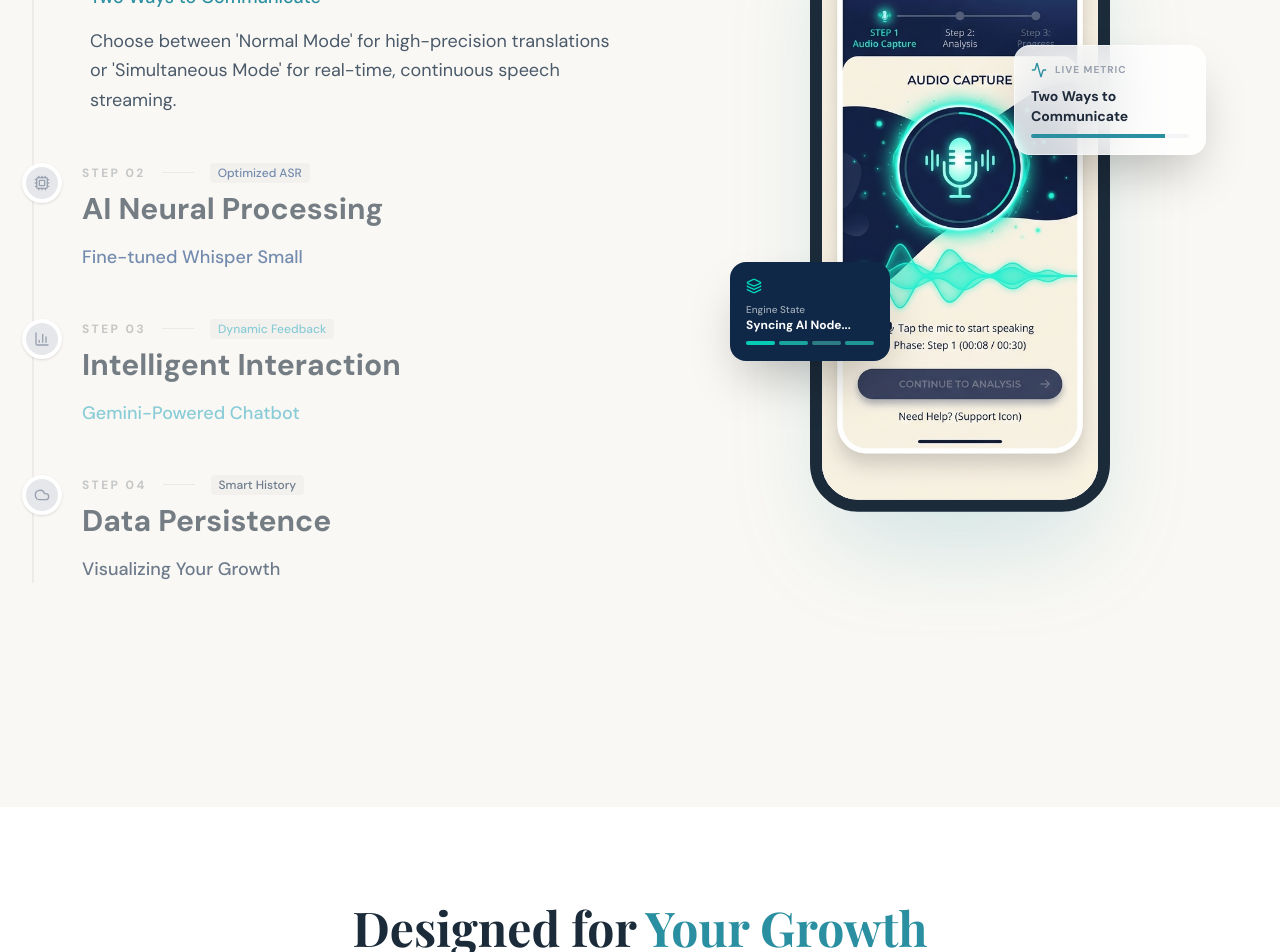
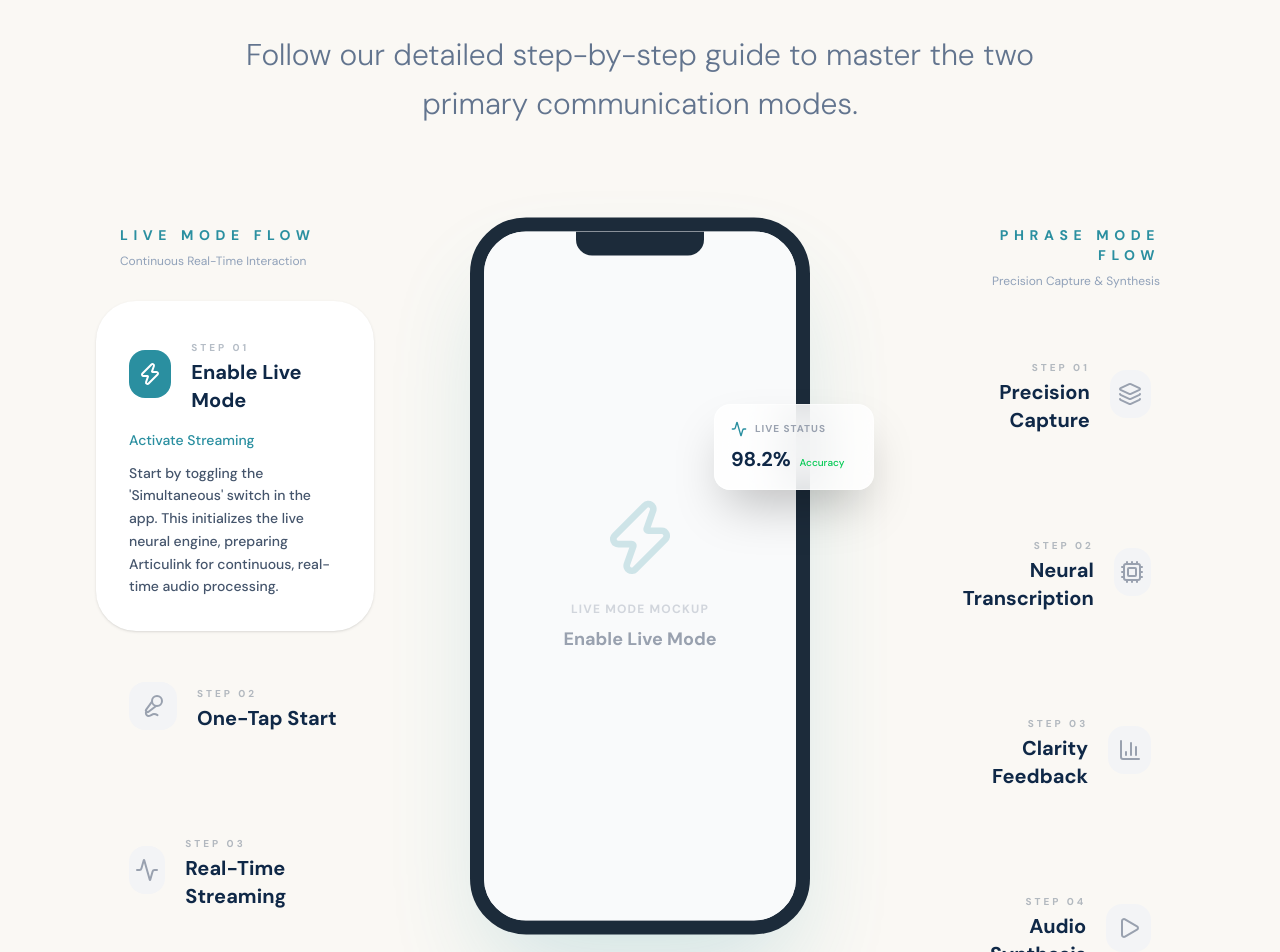
Before and after one commit to Eybri/articulink-ads, a Next.js app: page /how-it-works in a window 1280 px wide. Shown: the part 1020-1972 px from the top of the page. Built offline with nearby package versions, Linux system fonts and the light colour scheme.

Commit message:
feat: add interactive tutorial page for Live and Phrase modes

```diff
--- a/src/app/how-it-works/page.tsx
+++ b/src/app/how-it-works/page.tsx
@@ -16,61 +16,107 @@ const C = {
   accent: "#FF6B6B",
 };
 
-const steps = [
+const liveSteps = [
+  {
+    icon: Zap,
+    title: "Enable Live Mode",
+    short: "Activate Streaming",
+    desc: "Start by toggling the 'Simultaneous' switch in the app. This initializes the live neural engine, preparing Articulink for continuous, real-time audio processing.",
+    color: "#2A8FA0",
+    tech: "Step 01"
+  },
   {
     icon: Mic2,
-    title: "Capture & Select",
-    short: "Two Ways to Communicate",
-    desc: "Choose between 'Normal Mode' for high-precision translations or 'Simultaneous Mode' for real-time, continuous speech streaming.",
-    image: "/images/step1.png",
+    title: "One-Tap Start",
+    short: "Hands-Free Flow",
+    desc: "Simply tap the microphone icon once to begin. Unlike Phrase mode, you don't need to hold or tap again for every sentence—just speak naturally as you would in a normal conversation.",
+    color: "#1A4480",
+    tech: "Step 02"
+  },
+  {
+    icon: Activity,
+    title: "Real-Time Streaming",
+    short: "3-Second Intervals",
+    desc: "Our AI processes your voice in rapid 3-second segments. You'll see the transcription appear instantly on the screen as the engine captures every phonetic nuance without delay.",
+    color: "#3DAFC4",
+    tech: "Step 03"
+  },
+  {
+    icon: Globe,
+    title: "Bilingual Intelligence",
+    short: "Tagalog-English Sync",
+    desc: "The system automatically detects whether you're speaking Tagalog or English. It provides fluid, context-aware transcriptions that adapt to your natural code-switching patterns.",
     color: "#2A8FA0",
-    tech: "Dual-Mode Input"
+    tech: "Step 04"
+  },
+  {
+    icon: CheckCircle2,
+    title: "End & Save",
+    short: "Instant Persistence",
+    desc: "Tap the microphone one last time to end the session. Your entire conversation is instantly saved to your history, allowing you to review your clarity metrics later.",
+    color: "#0F2847",
+    tech: "Step 05"
+  }
+];
+
+const phraseSteps = [
+  {
+    icon: Layers,
+    title: "Precision Capture",
+    short: "Record Full Phrases",
+    desc: "Use Phrase Mode for high-accuracy transactions. Tap the microphone and speak a complete sentence or phrase. This mode focuses on maximum phonetic clarity and spelling precision.",
+    color: "#1A4480",
+    tech: "Step 01"
   },
   {
     icon: Cpu,
-    title: "AI Neural Processing",
-    short: "Fine-tuned Whisper Small",
-    desc: "Our backend leverages a fine-tuned Whisper Small model optimized for ASR, providing rapid and precise phonetic transcription for any speaker.",
-    image: "/images/step2.png",
-    color: "#1A4480",
-    tech: "Optimized ASR"
+    title: "Neural Transcription",
+    short: "Whisper Optimization",
+    desc: "Tap the mic again to stop recording. Our fine-tuned Whisper Small model then performs a deep analysis of your speech, generating a highly accurate text output in seconds.",
+    color: "#2A8FA0",
+    tech: "Step 02"
   },
   {
     icon: BarChart3,
-    title: "Intelligent Interaction",
-    short: "Gemini-Powered Chatbot",
-    desc: "Engage with our Gemini-powered chatbot to translate text or refine your communication. Click 'Speak' in Normal mode to master pronunciation.",
-    image: "/images/step3.png",
+    title: "Clarity Feedback",
+    short: "WER & Accuracy Metrics",
+    desc: "Instantly view your Word Error Rate (WER) and clarity score. The app provides visual feedback on which parts of your phrase were articulated clearly and where you can improve.",
     color: "#3DAFC4",
-    tech: "Dynamic Feedback"
+    tech: "Step 03"
+  },
+  {
+    icon: Play,
+    title: "Audio Synthesis",
+    short: "The 'Speak' Button",
+    desc: "Once transcribed, click the large 'Speak' button. Articulink will play back your phrase with perfect articulation, acting as your vocal proxy in shops or official appointments.",
+    color: "#1A4480",
+    tech: "Step 04"
   },
   {
     icon: Cloud,
-    title: "Data Persistence",
-    short: "Visualizing Your Growth",
-    desc: "Every session is securely saved, allowing the AI to learn your speech patterns and provide personalized clarity metrics over time.",
-    image: "/images/step4.png",
+    title: "Dashboard Sync",
+    short: "Long-term Tracking",
+    desc: "Every phrase is logged into your personal growth dashboard. Track how your accuracy improves over time across different categories like 'Daily Essentials' or 'Medical'.",
     color: "#0F2847",
-    tech: "Smart History"
+    tech: "Step 05"
   }
 ];
 
 
 export default function HowItWorks() {
-  const [activeStep, setActiveStep] = useState(0);
+  const [activeSide, setActiveSide] = useState<"live" | "phrase">("live");
+  const [activeIndex, setActiveIndex] = useState(0);
   const [isMounted, setIsMounted] = useState(false);
 
   useEffect(() => {
     setIsMounted(true);
-    const interval = setInterval(() => {
-      // Auto-advance or some interaction? Let's leave it manual for now but maybe add a subtle hint.
-    }, 5000);
-    return () => clearInterval(interval);
   }, []);
+
+  const activeStep = activeSide === "live" ? liveSteps[activeIndex] : phraseSteps[activeIndex];
 
   return (
     <main className="min-h-screen pt-20 overflow-hidden" style={{ backgroundColor: C.cream }}>
-      {/* Hero Section with Dynamic Background */}
+      {/* Hero Section */}
       <section className="relative py-32 overflow-hidden" style={{ backgroundColor: C.deepNavy }}>
         <div className="absolute inset-0 opacity-10">
           <div className="absolute top-0 left-0 w-full h-full bg-[radial-gradient(circle_at_50%_50%,#3DAFC4,transparent_70%)]" />
@@ -99,7 +145,6 @@ export default function HowItWorks() {
           </motion.div>
         </div>
 
-        {/* Decorative Wave at Bottom */}
         <div className="absolute bottom-0 left-0 w-full overflow-hidden leading-[0]">
           <svg viewBox="0 0 1200 120" preserveAspectRatio="none" className="relative block w-[calc(100%+1.3px)] h-20 fill-[#FAF8F4]">
             <path d="M321.39,56.44c58-10.79,114.16-30.13,172-41.86,82.39-16.72,168.19-17.73,250.45-.39C823.78,31,906.67,72,985.66,92.83c70.05,18.48,146.53,26.09,214.34,3V120H0V95.8C58.47,106.34,124.93,103,184.7,93,243.83,83.1,289.44,68.45,321.39,56.44Z"></path>
@@ -107,158 +152,151 @@ export default function HowItWorks() {
         </div>
       </section>
 
-      {/* The Journey Section */}
-      <section className="py-32 relative mb-20">
-        <div className="max-w-7xl mx-auto px-4 sm:px-6 lg:px-8">
-          <div className="flex flex-col lg:flex-row gap-16 items-start">
+      {/* The Journey Section - Full Width Immersive Tutorial */}
+      <section className="py-32 relative mb-20 overflow-visible">
+        <div className="w-full px-6 sm:px-12 lg:px-24">
+          <div className="text-center mb-24">
+            <h2 className="text-4xl md:text-8xl font-bold text-[#0F2847] mb-8" style={{ fontFamily: "var(--font-playfair), serif" }}>
+              How to Use <span className="text-[#2A8FA0]">Articulink</span>
+            </h2>
+            <p className="text-xl md:text-3xl text-slate-500 max-w-4xl mx-auto font-light leading-relaxed">
+              Follow our detailed step-by-step guide to master the two primary communication modes.
+            </p>
+          </div>
 
-            {/* Left: The Roadmap */}
-            <div className="w-full lg:w-1/2 sticky top-32">
-              <div className="relative pl-12 border-l-2 border-black/5 space-y-12">
-                {steps.map((step, i) => (
-                  <motion.div
-                    key={i}
-                    onMouseEnter={() => setActiveStep(i)}
-                    onClick={() => setActiveStep(i)}
-                    initial={{ opacity: 0, x: -20 }}
-                    whileInView={{ opacity: 1, x: 0 }}
-                    transition={{ delay: i * 0.1 }}
-                    className={`relative group cursor-pointer transition-all duration-500`}
-                  >
-                    {/* Circle Indicator on Line */}
-                    <div className={`absolute -left-[3.75rem] top-0 w-10 h-10 rounded-full border-4 border-white flex items-center justify-center transition-all duration-500 shadow-sm ${activeStep === i ? "scale-125 z-10" : "scale-100 bg-gray-100"
-                      }`}
-                      style={{ backgroundColor: activeStep === i ? step.color : "#E5E7EB" }}
-                    >
-                      <step.icon className={`w-4 h-4 transition-colors ${activeStep === i ? "text-white" : "text-gray-400"}`} />
+          <div className="grid lg:grid-cols-[2fr_auto_2fr] gap-8 xl:gap-24 items-start">
+            {/* Left Column: Live Mode Process */}
+            <div className="space-y-4 order-2 lg:order-1 w-full">
+              <div className="mb-8 px-6">
+                <h3 className="text-sm font-bold uppercase tracking-[0.4em] text-[#2A8FA0]">Live Mode Flow</h3>
+                <p className="text-xs text-slate-400 mt-2">Continuous Real-Time Interaction</p>
+              </div>
+              {liveSteps.map((step, i) => (
+                <motion.div
+                  key={i}
+                  onMouseEnter={() => { setActiveSide("live"); setActiveIndex(i); }}
+                  onClick={() => { setActiveSide("live"); setActiveIndex(i); }}
+                  className={`relative group cursor-pointer p-8 rounded-[2.5rem] transition-all duration-500 border border-transparent hover:bg-[#0F2847] hover:shadow-2xl ${(activeSide === "live" && activeIndex === i) ? "bg-white border-black/5 shadow-sm" : ""}`}
+                >
+                  <div className="relative z-10">
+                    <div className="flex items-center gap-5 mb-4">
+                      <div className="w-12 h-12 rounded-2xl flex items-center justify-center transition-all duration-500 bg-gray-100 group-hover:bg-white/10" style={{ backgroundColor: (activeSide === "live" && activeIndex === i) ? step.color : "" }}>
+                        <step.icon className={`w-6 h-6 transition-colors ${(activeSide === "live" && activeIndex === i) ? "text-white" : "text-gray-400 group-hover:text-white"}`} />
+                      </div>
+                      <div>
+                        <span className="text-[10px] font-bold uppercase tracking-[0.3em] opacity-30 text-[#0F2847] group-hover:text-white transition-colors">Step 0{i + 1}</span>
+                        <h3 className="text-xl font-bold transition-colors duration-500 text-[#0F2847] group-hover:text-white">{step.title}</h3>
+                      </div>
                     </div>
 
-                    <div className={`transition-all duration-500 ${activeStep === i ? "translate-x-2" : "opacity-60 group-hover:opacity-100"}`}>
-                      <div className="flex items-center gap-4 mb-2">
-                        <span className="text-xs font-bold uppercase tracking-[0.2em] opacity-40">Step 0{i + 1}</span>
-                        <div className="h-px w-8 bg-black/10" />
-                        <span className="text-xs font-medium px-2 py-0.5 rounded bg-black/5" style={{ color: step.color }}>{step.tech}</span>
-                      </div>
-                      <h3 className={`text-2xl md:text-3xl font-bold mb-4 ${C.textDark}`}>
-                        {step.title}
-                      </h3>
-                      <p className="text-lg font-medium mb-4" style={{ color: step.color }}>
-                        {step.short}
-                      </p>
-
-                      <AnimatePresence>
-                        {activeStep === i && (
-                          <motion.div
-                            initial={{ opacity: 0, height: 0 }}
-                            animate={{ opacity: 1, height: "auto" }}
-                            exit={{ opacity: 0, height: 0 }}
-                            className="overflow-hidden"
-                          >
-                            <p className="text-lg leading-relaxed" style={{ color: C.textMid }}>
-                              {step.desc}
-                            </p>
-                          </motion.div>
-                        )}
-                      </AnimatePresence>
-                    </div>
-                  </motion.div>
-                ))}
-              </div>
+                    <AnimatePresence>
+                      {(activeSide === "live" && activeIndex === i) && (
+                        <motion.div initial={{ opacity: 0, height: 0 }} animate={{ opacity: 1, height: "auto" }} exit={{ opacity: 0, height: 0 }} className="overflow-hidden">
+                          <p className={`text-sm font-medium mb-3 group-hover:text-teal-400 transition-colors`} style={{ color: step.color }}>{step.short}</p>
+                          <p className="text-sm leading-relaxed font-medium text-slate-600 group-hover:text-white/80 transition-colors">
+                            {step.desc}
+                          </p>
+                        </motion.div>
+                      )}
+                    </AnimatePresence>
+                  </div>
+                </motion.div>
+              ))}
             </div>
 
-            {/* Right: Immersive Mockup */}
-            <div className="w-full lg:w-1/2 relative h-[600px] flex items-center justify-center">
-              {/* Main Phone Stage */}
-              <div className="relative group">
+            {/* Center Column: Immersive Phone Stage */}
+            <div className="flex flex-col items-center order-1 lg:order-2 lg:sticky lg:top-40">
+              <div className="relative group scale-100 lg:scale-100">
                 <motion.div
                   animate={{
-                    boxShadow: `0 50px 100px -20px ${steps[activeStep].color}33`,
+                    boxShadow: `0 50px 100px -20px ${activeStep.color}33`,
                     y: [0, -10, 0]
                   }}
                   transition={{
                     boxShadow: { duration: 0.5 },
                     y: { duration: 4, repeat: Infinity, ease: "easeInOut" }
                   }}
-                  className="relative w-[300px] aspect-[9/19] border-[12px] border-[#1C2B3A] rounded-[3rem] bg-white overflow-hidden z-10"
+                  className="relative w-[340px] aspect-[9/19] border-[14px] border-[#1C2B3A] rounded-[3.5rem] bg-white overflow-hidden z-10 shadow-2xl"
                 >
-                  <div className="absolute top-0 left-1/2 -translate-x-1/2 w-28 h-6 bg-[#1C2B3A] rounded-b-2xl z-30" />
-
+                  <div className="absolute top-0 left-1/2 -translate-x-1/2 w-32 h-6 bg-[#1C2B3A] rounded-b-2xl z-30" />
                   <AnimatePresence mode="wait">
                     <motion.div
-                      key={activeStep}
+                      key={`${activeSide}-${activeIndex}`}
                       initial={{ opacity: 0, scale: 1.1 }}
                       animate={{ opacity: 1, scale: 1 }}
                       exit={{ opacity: 0, scale: 0.9 }}
                       transition={{ duration: 0.6 }}
-                      className="relative w-full h-full bg-gray-50"
+                      className="relative w-full h-full bg-gray-50 flex items-center justify-center p-8"
                     >
-                      <Image
-                        src={steps[activeStep].image}
-                        alt={steps[activeStep].title}
-                        fill
-                        className="object-cover"
-                        priority
-                      />
+                      <div className="text-center">
+                        <activeStep.icon className="w-20 h-20 mx-auto mb-6 opacity-20" style={{ color: activeStep.color }} />
+                        <p className="text-xs font-bold uppercase tracking-widest text-gray-300 mb-2">{activeSide} Mode Mockup</p>
+                        <h4 className="text-lg font-bold text-gray-400">{activeStep.title}</h4>
+                      </div>
                     </motion.div>
                   </AnimatePresence>
                 </motion.div>
 
-                {/* Floating Holographic Elements */}
                 <AnimatePresence>
                   <motion.div
-                    key={`floating-${activeStep}`}
+                    key={`floating-${activeSide}-${activeIndex}`}
                     initial={{ opacity: 0, x: 50 }}
                     animate={{ opacity: 1, x: 0 }}
                     exit={{ opacity: 0, x: 50 }}
-                    className="absolute -right-24 top-1/4 z-20 w-48 p-4 rounded-2xl bg-white/80 backdrop-blur-xl shadow-2xl border border-white/50"
+                    className="absolute -right-16 top-1/4 z-20 w-40 p-4 rounded-2xl bg-white/80 backdrop-blur-xl shadow-2xl border border-white/50"
                   >
                     <div className="flex items-center gap-2 mb-2">
-                      <Activity className="w-4 h-4" style={{ color: steps[activeStep].color }} />
-                      <span className="text-[10px] font-bold uppercase tracking-widest text-gray-400">Live Metric</span>
+                      <Activity className="w-4 h-4" style={{ color: activeStep.color }} />
+                      <span className="text-[10px] font-bold uppercase tracking-widest text-gray-400">Live Status</span>
                     </div>
-                    <p className="text-sm font-bold text-gray-800">{steps[activeStep].short}</p>
-                    <div className="mt-2 w-full h-1 bg-gray-100 rounded-full overflow-hidden">
-                      <motion.div
-                        initial={{ width: 0 }}
-                        animate={{ width: "85%" }}
-                        className="h-full"
-                        style={{ backgroundColor: steps[activeStep].color }}
-                      />
-                    </div>
-                  </motion.div>
-
-                  <motion.div
-                    key={`floating-2-${activeStep}`}
-                    initial={{ opacity: 0, x: -50 }}
-                    animate={{ opacity: 1, x: 0 }}
-                    exit={{ opacity: 0, x: -50 }}
-                    className="absolute -left-20 bottom-1/4 z-20 w-40 p-4 rounded-2xl bg-[#0F2847] text-white shadow-2xl"
-                  >
-                    <Layers className="w-4 h-4 mb-2 text-teal-400" />
-                    <p className="text-[10px] font-medium opacity-60">Engine State</p>
-                    <p className="text-xs font-bold truncate">Syncing AI Node...</p>
-                    <div className="mt-2 flex gap-1">
-                      {[1, 2, 3, 4].map(b => (
-                        <div key={b} className="w-full h-1 rounded-full bg-white/20 overflow-hidden">
-                          <motion.div
-                            animate={{ opacity: [0.3, 1, 0.3] }}
-                            transition={{ duration: 1, repeat: Infinity, delay: b * 0.2 }}
-                            className="w-full h-full bg-teal-400"
-                          />
-                        </div>
-                      ))}
-                    </div>
+                    <div className="text-xl font-bold text-[#0F2847]">98.2% <span className="text-[10px] font-medium text-green-500 ml-1">Accuracy</span></div>
                   </motion.div>
                 </AnimatePresence>
-
-                {/* Perspective Shadows */}
-                <div className="absolute -bottom-10 left-1/2 -translate-x-1/2 w-4/5 h-10 bg-black/10 blur-2xl rounded-full -z-10" />
               </div>
             </div>
 
+            {/* Right Column: Phrase Mode Process */}
+            <div className="space-y-4 order-3 lg:text-right w-full">
+              <div className="mb-8 px-6">
+                <h3 className="text-sm font-bold uppercase tracking-[0.4em] text-[#2A8FA0]">Phrase Mode Flow</h3>
+                <p className="text-xs text-slate-400 mt-2">Precision Capture & Synthesis</p>
+              </div>
+              {phraseSteps.map((step, i) => (
+                <motion.div
+                  key={i}
+                  onMouseEnter={() => { setActiveSide("phrase"); setActiveIndex(i); }}
+                  onClick={() => { setActiveSide("phrase"); setActiveIndex(i); }}
+                  className={`relative group cursor-pointer p-8 rounded-[2.5rem] transition-all duration-500 border border-transparent hover:bg-[#0F2847] hover:shadow-2xl ${(activeSide === "phrase" && activeIndex === i) ? "bg-white border-black/5 shadow-sm" : ""}`}
+                >
+                  <div className="relative z-10">
+                    <div className="flex items-center lg:flex-row-reverse gap-5 mb-4">
+                      <div className="w-12 h-12 rounded-2xl flex items-center justify-center transition-all duration-500 bg-gray-100 group-hover:bg-white/10" style={{ backgroundColor: (activeSide === "phrase" && activeIndex === i) ? step.color : "" }}>
+                        <step.icon className={`w-6 h-6 transition-colors ${(activeSide === "phrase" && activeIndex === i) ? "text-white" : "text-gray-400 group-hover:text-white"}`} />
+                      </div>
+                      <div>
+                        <span className="text-[10px] font-bold uppercase tracking-[0.3em] opacity-30 text-[#0F2847] group-hover:text-white transition-colors">Step 0{i + 1}</span>
+                        <h3 className="text-xl font-bold transition-colors duration-500 text-[#0F2847] group-hover:text-white">{step.title}</h3>
+                      </div>
+                    </div>
+
+                    <AnimatePresence>
+                      {(activeSide === "phrase" && activeIndex === i) && (
+                        <motion.div initial={{ opacity: 0, height: 0 }} animate={{ opacity: 1, height: "auto" }} exit={{ opacity: 0, height: 0 }} className="overflow-hidden">
+                          <p className={`text-sm font-medium mb-3 group-hover:text-teal-400 transition-colors`} style={{ color: step.color }}>{step.short}</p>
+                          <p className="text-sm leading-relaxed font-medium text-slate-600 group-hover:text-white/80 transition-colors">
+                            {step.desc}
+                          </p>
+                        </motion.div>
+                      )}
+                    </AnimatePresence>
+                  </div>
+                </motion.div>
+              ))}
+            </div>
           </div>
         </div>
       </section>
+
       {/* Designed for Growth Section */}
       <section className="py-24 bg-white">
         <div className="max-w-7xl mx-auto px-4 sm:px-6 lg:px-8">
@@ -275,13 +313,13 @@ export default function HowItWorks() {
             {[
               {
                 title: "Precision Articulation",
-                desc: "Our 'Normal Mode' allows you to perfect every syllable with instant text-to-speech playback.",
+                desc: "Our 'Phrase Mode' allows you to perfect every syllable with instant text-to-speech playback.",
                 icon: Zap,
                 label: "Mastery"
               },
               {
                 title: "Natural Conversation",
-                desc: "Use 'Simultaneous Mode' to keep the flow in real-world meetings and social gatherings.",
+                desc: "Use 'Live Mode' to keep the flow in real-world meetings and social gatherings.",
                 icon: Activity,
                 label: "Real-time"
               },
@@ -343,7 +381,6 @@ export default function HowItWorks() {
               </div>
             </div>
 
-            {/* Placeholder for Technical Diagram */}
             <div className="relative aspect-square rounded-[3rem] bg-white/5 border border-white/10 flex items-center justify-center overflow-hidden">
               <div className="absolute inset-0 opacity-20 bg-[url('https://www.transparenttextures.com/patterns/carbon-fibre.png')]" />
               <motion.div
@@ -363,6 +400,7 @@ export default function HowItWorks() {
           </div>
         </div>
       </section>
+
       {/* Mastery Suite Section */}
       <section className="py-32 bg-white relative overflow-hidden">
         <div className="max-w-7xl mx-auto px-4 sm:px-6 lg:px-8">
```
